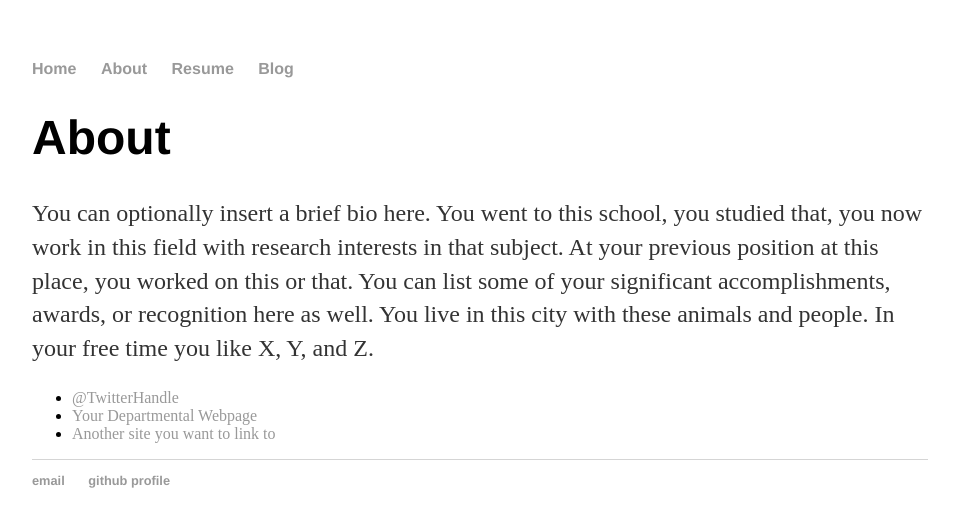
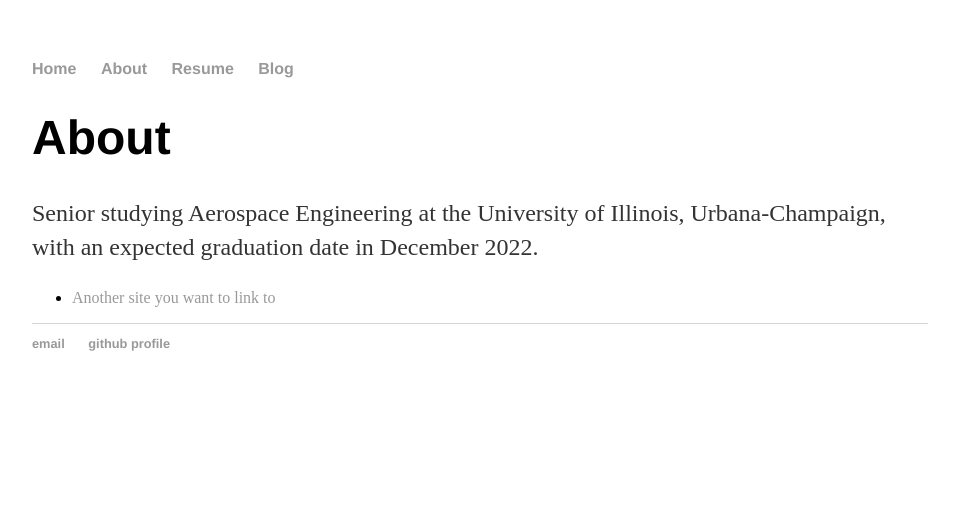
Before and after one commit to andystrub00/andystrub00.github.io, a Jekyll site: the page built from about/index.html, in a window 1280 px wide. Shown: the top 527 px of the page, without its empty margins (160-1119 px from the left). Built offline with Jekyll 4.4.1, drawn with Linux system fonts in a browser that asks for light colours.

Commit message:
Update index.html

```diff
--- a/about/index.html
+++ b/about/index.html
@@ -1,15 +1,13 @@
 ---
 layout: default
-title: About Hank Quinlan
+title: About Andrew
 ---
 
 		<div class="about">
 			<h1>About</h1>
-			<p>You can optionally insert a brief bio here. You went to this school, you studied that, you now work in this field with research interests in that subject. At your previous position at this place, you worked on this or that. You can list some of your significant accomplishments, awards, or recognition here as well. You live in this city with these animals and people. In your free time you like X, Y, and Z.</p>
+			<p>Senior studying Aerospace Engineering at the University of Illinois, Urbana-Champaign, with an expected graduation date in December 2022.</p>
 
 			<ul class="contacts">
-				<li><a href="#">@TwitterHandle</a></li>
-				<li><a href="#">Your Departmental Webpage</a></li>
 				<li><a href="#">Another site you want to link to</a></li>
 				</ul>
 		</div>
```
